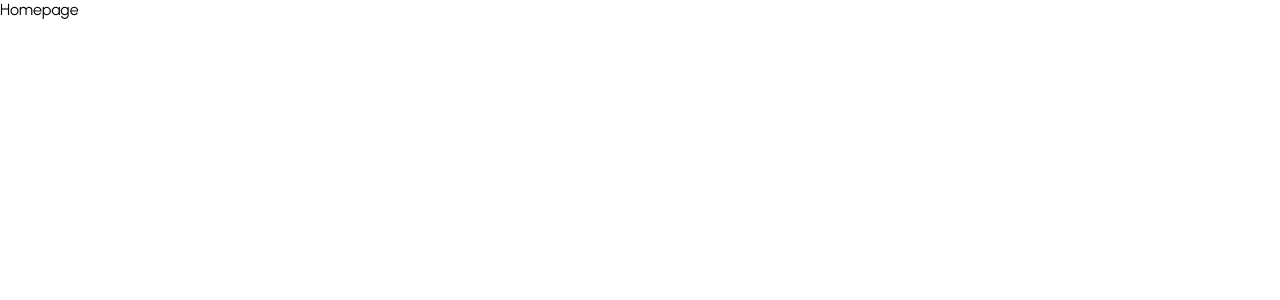
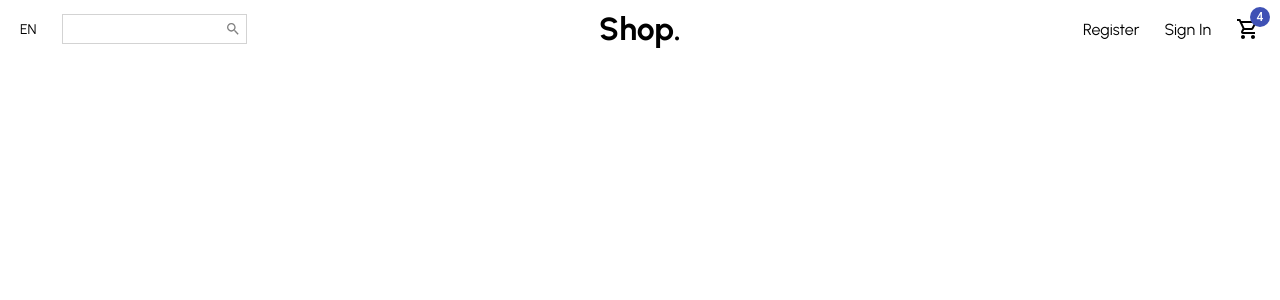
Before and after one commit to gaborkis37/e-commerce-frontend, a React (Create React App) app: page / in a window 1280 px wide. Shown: the top 300 px of the page. Built offline with nearby package versions, Linux system fonts and the light colour scheme.

Commit message:
Navbar basic setup

```diff
--- a/package.json
+++ b/package.json
@@ -3,12 +3,15 @@
   "version": "0.1.0",
   "private": true,
   "dependencies": {
+    "@material-ui/core": "^4.12.3",
+    "@material-ui/icons": "^4.11.2",
     "@testing-library/jest-dom": "^5.16.2",
     "@testing-library/react": "^12.1.3",
     "@testing-library/user-event": "^13.5.0",
     "react": "^17.0.2",
     "react-dom": "^17.0.2",
     "react-scripts": "5.0.0",
+    "styled-components": "^5.3.3",
     "web-vitals": "^2.1.4"
   },
   "scripts": {
--- /dev/null
+++ b/src/components/Navbar.jsx
@@ -0,0 +1,90 @@
+import React from "react";
+import styled from "styled-components";
+import { Badge } from "@material-ui/core";
+import { Search, ShoppingCartOutlined } from "@material-ui/icons";
+import { grey } from "@material-ui/core/colors";
+
+const Container = styled.div`
+  height: 60px;
+`;
+
+const Wrapper = styled.div`
+  padding: 10px 20px;
+  display: flex;
+  align-items: center;
+  justify-content: space-between;
+`;
+
+const Left = styled.div`
+  flex: 1;
+  display: flex;
+  align-items: center;
+`;
+
+const Language = styled.span`
+  font-size: 14px;
+  cursor: pointer;
+`;
+
+const SearchContainer = styled.div`
+  border: 0.5px solid lightgray;
+  display: flex;
+  align-items: center;
+  margin-left: 25px;
+  padding: 5px;
+`;
+
+const Input = styled.input`
+  border: none;
+`;
+
+const Center = styled.div`
+  flex: 1;
+  text-align: center;
+`;
+
+const Logo = styled.h1`
+  font-weight: bold:
+`;
+const Right = styled.div`
+  flex: 1;
+  display: flex;
+  align-items: center;
+  justify-content: flex-end;
+`;
+
+const MenuItem = styled.div`
+  font-size: 14;
+  cursor: pointer;
+  margin-left: 25px;
+`;
+
+const Navbar = () => {
+  return (
+    <Container>
+      <Wrapper>
+        <Left>
+          <Language>EN</Language>
+          <SearchContainer>
+            <Input />
+            <Search style={{ color: "gray", fontSize: 16 }} />
+          </SearchContainer>
+        </Left>
+        <Center>
+          <Logo>Shop.</Logo>
+        </Center>
+        <Right>
+          <MenuItem>Register</MenuItem>
+          <MenuItem>Sign In</MenuItem>
+          <MenuItem>
+            <Badge badgeContent={4} color="primary">
+              <ShoppingCartOutlined />
+            </Badge>
+          </MenuItem>
+        </Right>
+      </Wrapper>
+    </Container>
+  );
+};
+
+export default Navbar;
--- a/src/pages/Home.jsx
+++ b/src/pages/Home.jsx
@@ -1,7 +1,12 @@
 import React from "react";
+import Navbar from "../components/Navbar";
 
 const Home = () => {
-  return <div>Homepage</div>;
+  return (
+    <div>
+      <Navbar />
+    </div>
+  );
 };
 
 export default Home;
```
Also changed, not shown: 1 other file (tests, documents, lock files or other folders).
